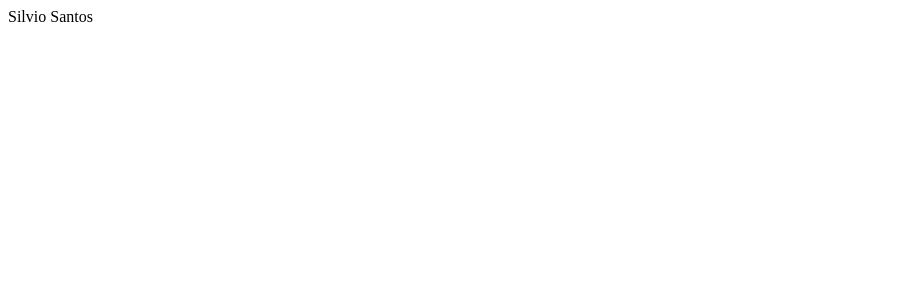
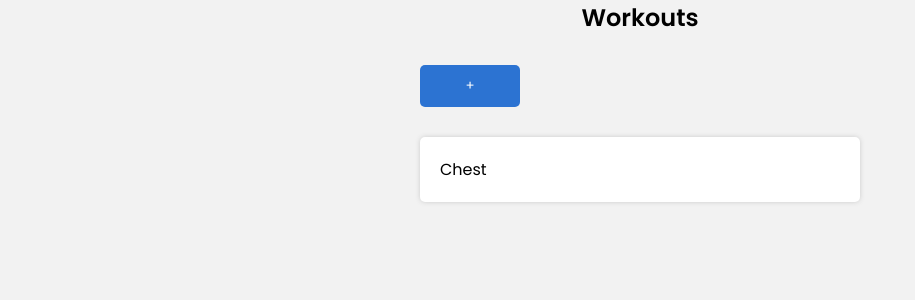
Before and after one commit to Samuel-Brito19/Frontend-Workout-Manager, a React (Vite) app: page /workout in a window 1280 px wide. Shown: the top 300 px of the page, without its empty margins (0-915 px from the left). Built offline with nearby package versions, Linux system fonts and the light colour scheme.

Commit message:
Styling Workout page

```diff
--- a/src/pages/Exersices/Exersices.tsx
+++ b/src/pages/Exersices/Exersices.tsx
@@ -3,6 +3,7 @@
 import * as Styled from './styles'
 import GlobalStyle from "../../styles/global"
 import Form from "./Form/Form"
+import Grid from "./Grid/Grid"
 
 
 const Exersices = () => {
@@ -12,6 +13,7 @@
             <Styled.Container>
                 <Styled.Title>Exersices</Styled.Title>
                 <Form/>
+                <Grid/>
             </Styled.Container>
 
             <ToastContainer autoClose={3000} position={toast.POSITION.BOTTOM_LEFT} />
--- a/src/pages/Exersices/Grid/Grid.tsx
+++ b/src/pages/Exersices/Grid/Grid.tsx
@@ -1,5 +1,5 @@
 import * as Styled from './style'
-import { FaTrash, FaEdit} from 'react-icons/fa'
+//import { FaTrash, FaEdit} from 'react-icons/fa'
 
 const Grid = () => {
 
@@ -9,7 +9,6 @@
                 <Styled.Tr></Styled.Tr>
                     <Styled.Th>Name</Styled.Th>
                     <Styled.Th>Series</Styled.Th>
-                    <Styled.Th>X</Styled.Th>
                     <Styled.Th>Repetitons</Styled.Th>
                     <Styled.Th></Styled.Th>
                     <Styled.Th></Styled.Th>
--- a/src/pages/Workout/Workout.tsx
+++ b/src/pages/Workout/Workout.tsx
@@ -1,6 +1,16 @@
+//import { AiOutlinePlusCircle} from "react-icons/ai"
+import * as Styled from './styles'
+import GlobalStyle from "../../styles/global"
+
 const Workout = () => {
     return (
-        <div>Silvio Santos</div>
+        <>
+            <Styled.Title>Workouts</Styled.Title>
+            <Styled.Button>+</Styled.Button>
+            <Styled.Container>Chest</Styled.Container>
+
+            <GlobalStyle/>
+        </>
     )
 }
 
--- a/src/pages/Workout/styles.ts
+++ b/src/pages/Workout/styles.ts
@@ -0,0 +1,33 @@
+import styled from "styled-components";
+
+
+export const Container = styled.div`
+  display: flex;
+  align-items: flex-end;
+  gap: 10px;
+  flex-wrap: wrap;
+  background-color: #fff;
+  padding: 20px;
+  margin-top: 30px;
+  box-shadow: 0px 0px 5px #ccc;
+  border-radius: 5px;
+  width: 400px;
+`;
+
+export const Title = styled.h2`
+display: flex;
+justify-content: center;
+margin-bottom: 30px;
+`
+
+export const Button = styled.button`
+  padding: 10px;
+  cursor: pointer;
+  border-radius: 5px;
+  border: none;
+  background-color: #2c73d2;
+  color: white;
+  height: 42px;
+  width: 100px;
+  align-items: start;
+`;
```
Also changed, not shown: src/pages/Exersices/Grid/style.ts (line endings or trailing spaces).
